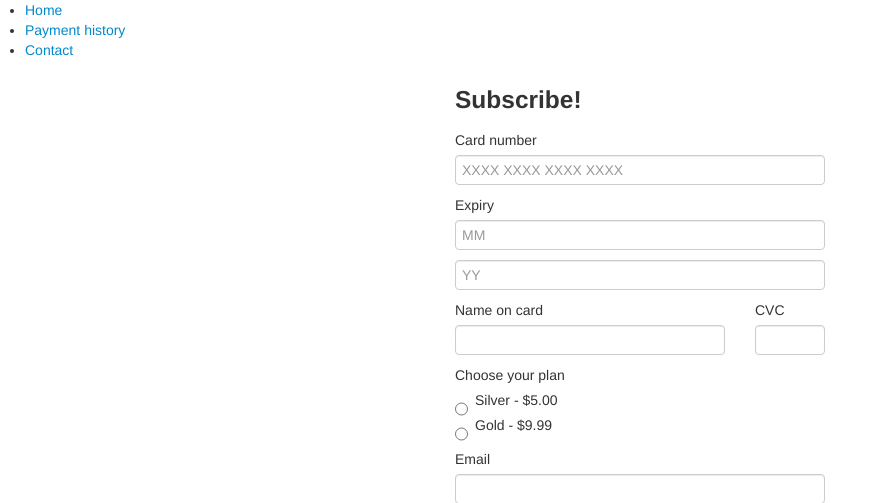
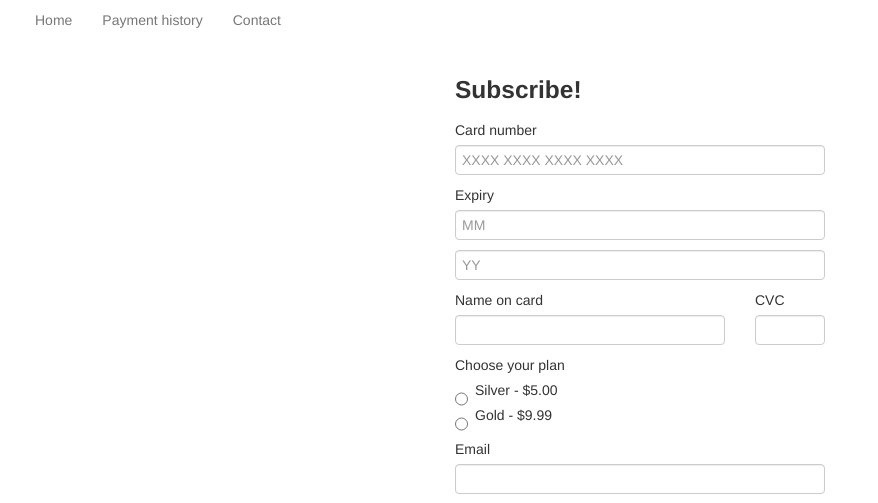
Before and after one commit to fmondaini/payments, a Flask app: page / in a window 1280 px wide. Shown: the top 503 px of the page, without its empty margins (0-878 px from the left). Run offline with Flask 2, Linux system fonts and the light colour scheme; some libraries are stand-ins or nearby versions.

Commit message:
Menu adjustment

```diff
--- a/templates/base.html
+++ b/templates/base.html
@@ -1,27 +1,28 @@
 <!DOCTYPE html>
 <html ng-app="paymentsApp">
   <head>
-
     <title>Payments App</title>
-
-    <link href="/static/lib/css/bootstrap-combined.min.css" rel="stylesheet">
-    <link rel="stylesheet" href="/static/css/app.css"/>
 
     <script type="text/javascript" src="/static/lib/js/stripe.v2.min.js"></script>
     <script src="https://ajax.googleapis.com/ajax/libs/angularjs/1.0.7/angular.min.js"></script>
     <script src="/static/lib/js/jquery-1.11.0.min.js"></script>
-
     <script type="text/javascript">
       Stripe.setPublishableKey('pk_test_xxaHRANqTFxEQkszICPIGq7y');
     </script>
+    <link href="/static/lib/css/bootstrap-combined.min.css" rel="stylesheet">
+    <link rel="stylesheet" href="/static/css/app.css"/>
   </head>
 
 <body>
-  <ul class="menu">
-    <li><a href="/">Home</a></li>
-    <li><a href="#">Payment history</a></li>
-    <li><a href="#">Contact</a></li>
-  </ul>
+  <nav class="navbar navbar-default" role="navigation">
+  <div class="container-fluid">
+      <ul class="nav navbar-nav">
+        <li><a href="/">Home</a></li>
+        <li><a href="/history">Payment history</a></li>
+        <li><a href="#">Contact</a></li>
+      </ul>
+  </div>
+  </nav>
 
   {% block content %}
   {% endblock %}
```
